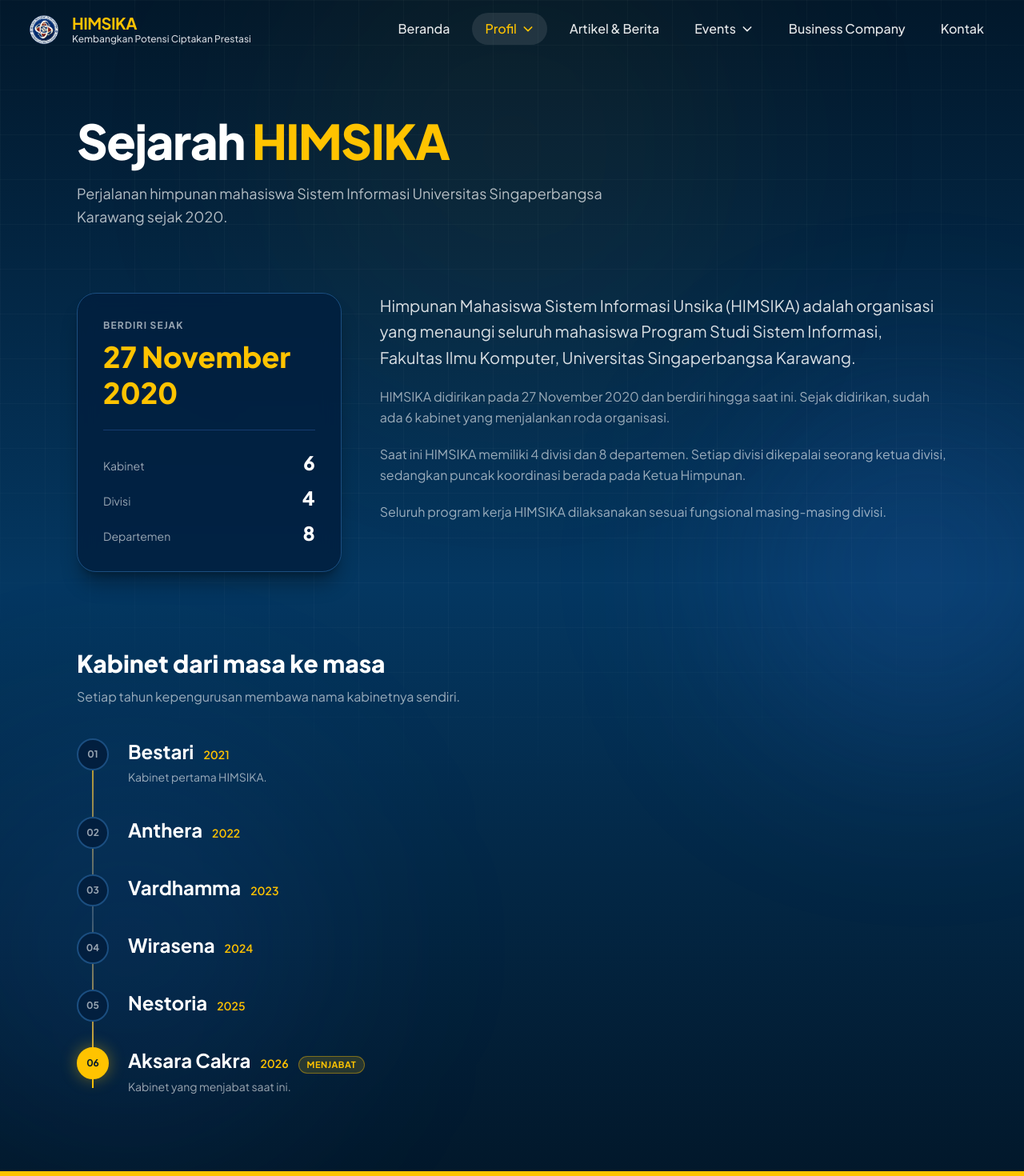
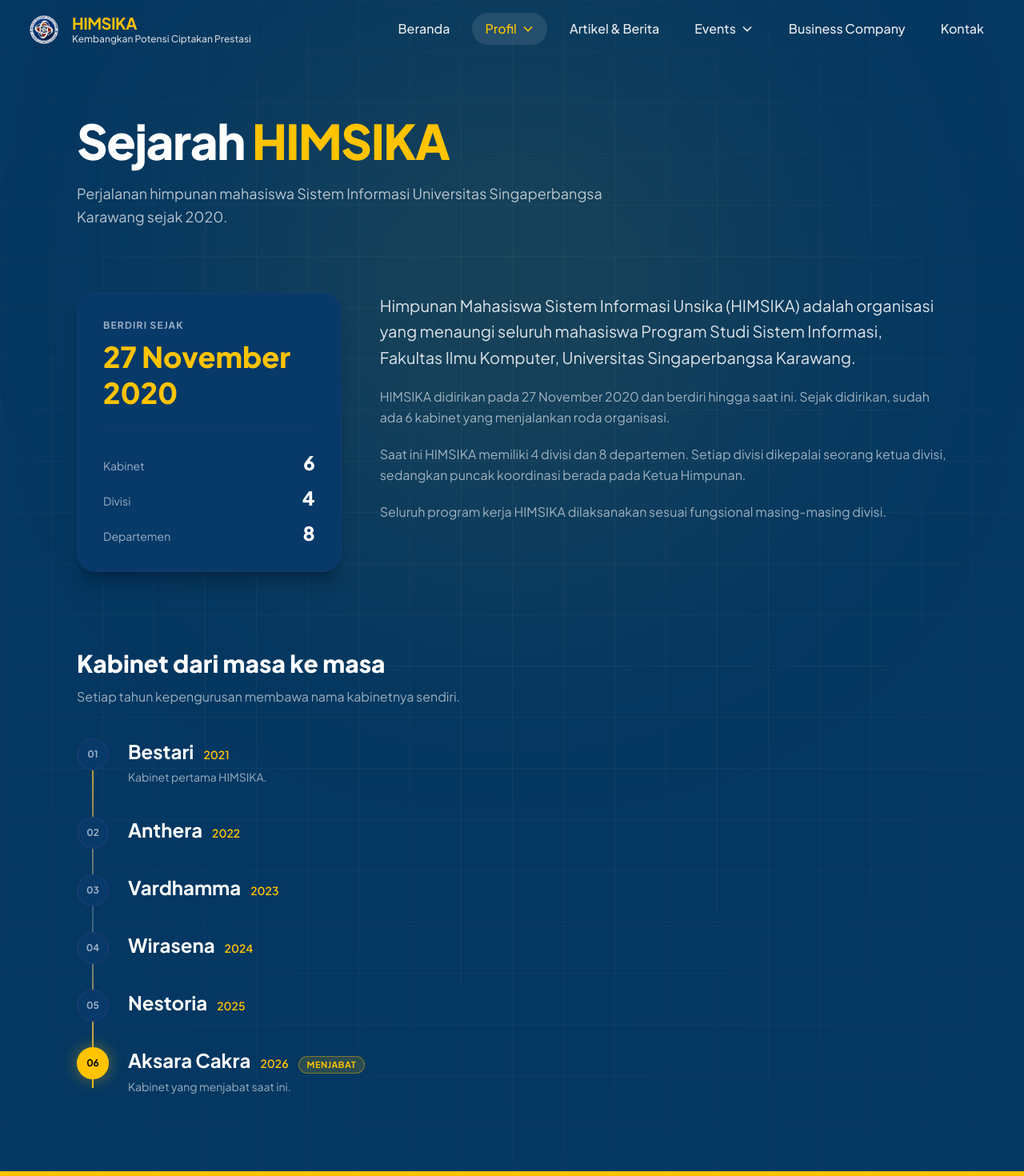
Before and after one commit to faturrahmanxo/himsika, a React (Vite) app: page /sejarah-himsika in a window 1280 px wide. Shown: the top 1470 px of the page at 80% size. Built offline with nearby package versions, Linux system fonts and the light colour scheme.

Commit message:
style: selaraskan palet warna biru dan motif latar halaman struktur, sejarah, visi-misi, dan galeri dengan halaman logo

```diff
--- a/src/pages/profils/Galeri.jsx
+++ b/src/pages/profils/Galeri.jsx
@@ -51,16 +51,11 @@ export default function Galeri() {
   );
 
   return (
-    <div className="min-h-screen bg-linear-to-b from-[#02182b] via-[#043761] to-[#02182b] font-primary text-white pb-24 relative overflow-hidden selection:bg-accent selection:text-[#02182b]">
-      {/* Background Dekorasi Khas HIMSIKA */}
-      <div className="absolute inset-0 pointer-events-none z-0 overflow-hidden">
-        <div className="absolute inset-0 bg-[linear-gradient(to_right,#ffffff07_1px,transparent_1px),linear-gradient(to_bottom,#ffffff07_1px,transparent_1px)] bg-[size:3.5rem_3.5rem] [mask-image:radial-gradient(ellipse_75%_50%_at_50%_20%,#000_70%,transparent_100%)]"></div>
-        <div
-          className="absolute w-[35rem] h-[35rem] rounded-full blur-[140px] bg-accent/10 -top-24 left-1/2 -translate-x-1/2 pointer-events-none animate-pulse"
-          style={{ animationDuration: "8s" }}
-        ></div>
-        <div className="absolute w-[28rem] h-[28rem] rounded-full blur-[120px] bg-info/15 top-1/3 -right-24 pointer-events-none"></div>
-        <div className="absolute w-[30rem] h-[30rem] rounded-full blur-[130px] bg-blue-500/10 bottom-10 -left-20 pointer-events-none"></div>
+    <div className="relative min-h-screen bg-page font-primary text-white pb-24 overflow-x-clip selection:bg-accent selection:text-[#043761]">
+      {/* Background Motif Identitas (Sama dengan halaman Logo) */}
+      <div className="pointer-events-none absolute inset-0 z-0 overflow-hidden" aria-hidden="true">
+        <div className="absolute inset-0 bg-[linear-gradient(to_right,#ffffff0a_1px,transparent_1px),linear-gradient(to_bottom,#ffffff0a_1px,transparent_1px)] bg-[size:4rem_4rem] [mask-image:radial-gradient(ellipse_80%_80%_at_50%_50%,#000_40%,transparent_100%)]"></div>
+        <div className="absolute left-1/2 top-1/4 h-[40rem] w-[40rem] -translate-x-1/2 -translate-y-1/2 rounded-full bg-accent/10 blur-[160px]"></div>
       </div>
 
       <div className="max-w-7xl mx-auto px-4 sm:px-6 lg:px-8 relative z-10">
@@ -91,8 +86,8 @@ export default function Galeri() {
                   onClick={() => setAlbum(a)}
                   className={`px-4 py-2.5 min-h-[44px] text-sm font-semibold rounded-lg border transition-all cursor-pointer ${
                     dipilih
-                      ? "bg-accent border-accent text-[#02182b] font-bold shadow-[0_0_15px_rgba(255,195,0,0.3)]"
-                      : "bg-[#021f3f]/80 backdrop-blur-xs border-[#1b4e80] text-white/70 hover:text-white hover:border-accent/40"
+                      ? "bg-accent border-accent text-accent-foreground font-bold shadow-[0_0_15px_rgba(255,195,0,0.3)]"
+                      : "bg-surface/50 border-border text-white/70 hover:text-white hover:border-accent/40"
                   }`}
                 >
                   {a}
@@ -128,7 +123,7 @@ export default function Galeri() {
                 <button
                   onClick={() => setTerbuka(g)}
                   aria-label={`Perbesar foto ${g.album}`}
-                  className="group relative w-full h-full rounded-2xl overflow-hidden bg-[#021f3f]/90 backdrop-blur-xs border border-[#1b4e80] hover:border-accent/60 transition-all shadow-lg shadow-black/25 cursor-pointer"
+                  className="group relative w-full h-full rounded-2xl overflow-hidden bg-card border border-border hover:border-accent/60 transition-all shadow-md shadow-black/20 cursor-pointer"
                 >
                   <img
                     src={g.foto}
--- a/src/pages/profils/Sejarah.jsx
+++ b/src/pages/profils/Sejarah.jsx
@@ -9,16 +9,11 @@ import { sejarahSingkat, kabinet } from "../../data/profilData";
 // seragam) supaya urutan tahun terbaca sebagai satu garis waktu (RHYTHM 2).
 export default function Sejarah() {
   return (
-    <div className="min-h-screen bg-linear-to-b from-[#02182b] via-[#043761] to-[#02182b] font-primary text-white pb-24 relative overflow-hidden selection:bg-accent selection:text-[#02182b]">
-      {/* Background Dekorasi Khas HIMSIKA */}
-      <div className="absolute inset-0 pointer-events-none z-0 overflow-hidden">
-        <div className="absolute inset-0 bg-[linear-gradient(to_right,#ffffff07_1px,transparent_1px),linear-gradient(to_bottom,#ffffff07_1px,transparent_1px)] bg-[size:3.5rem_3.5rem] [mask-image:radial-gradient(ellipse_75%_50%_at_50%_20%,#000_70%,transparent_100%)]"></div>
-        <div
-          className="absolute w-[35rem] h-[35rem] rounded-full blur-[140px] bg-accent/10 -top-24 left-1/2 -translate-x-1/2 pointer-events-none animate-pulse"
-          style={{ animationDuration: "8s" }}
-        ></div>
-        <div className="absolute w-[28rem] h-[28rem] rounded-full blur-[120px] bg-info/15 top-1/3 -right-24 pointer-events-none"></div>
-        <div className="absolute w-[30rem] h-[30rem] rounded-full blur-[130px] bg-blue-500/10 bottom-10 -left-20 pointer-events-none"></div>
+    <div className="relative min-h-screen bg-page font-primary text-white pb-24 overflow-x-clip selection:bg-accent selection:text-[#043761]">
+      {/* Background Motif Identitas (Sama dengan halaman Logo) */}
+      <div className="pointer-events-none absolute inset-0 z-0 overflow-hidden" aria-hidden="true">
+        <div className="absolute inset-0 bg-[linear-gradient(to_right,#ffffff0a_1px,transparent_1px),linear-gradient(to_bottom,#ffffff0a_1px,transparent_1px)] bg-[size:4rem_4rem] [mask-image:radial-gradient(ellipse_80%_80%_at_50%_50%,#000_40%,transparent_100%)]"></div>
+        <div className="absolute left-1/2 top-1/4 h-[40rem] w-[40rem] -translate-x-1/2 -translate-y-1/2 rounded-full bg-accent/10 blur-[160px]"></div>
       </div>
 
       <div className="max-w-6xl mx-auto px-4 sm:px-6 lg:px-8 relative z-10">
@@ -31,7 +26,7 @@ export default function Sejarah() {
         {/* Ringkasan: tahun berdiri sebagai penanda besar, paragraf di sebelahnya */}
         <section className="grid lg:grid-cols-12 gap-8 lg:gap-12 items-start">
           <Reveal className="lg:col-span-4">
-            <div className="rounded-3xl bg-[#021f3f]/85 backdrop-blur-md border border-[#1b4e80] hover:border-accent/50 p-8 shadow-xl shadow-black/30 transition-all">
+            <div className="rounded-3xl bg-card border border-border hover:border-accent/50 p-8 shadow-xl shadow-black/20 transition-all">
               <p className="text-xs font-bold tracking-widest uppercase text-white/60">
                 Berdiri sejak
               </p>
@@ -95,12 +90,12 @@ export default function Sejarah() {
                     className={`absolute left-0 top-0 flex items-center justify-center w-8 h-8 sm:w-10 sm:h-10 rounded-full border-2 transition-all ${
                       isAktif
                         ? "bg-accent border-accent shadow-[0_0_20px_rgba(255,195,0,0.4)]"
-                        : "bg-[#021f3f] border-[#1b4e80]"
+                        : "bg-card border-border"
                     }`}
                   >
                     <span
                       className={`text-xs font-bold ${
-                        isAktif ? "text-[#02182b]" : "text-white/60"
+                        isAktif ? "text-accent-foreground" : "text-white/60"
                       }`}
                     >
                       {String(i + 1).padStart(2, "0")}
--- a/src/pages/profils/StrukturOrganisasi.jsx
+++ b/src/pages/profils/StrukturOrganisasi.jsx
@@ -112,16 +112,11 @@ export default function StrukturOrganisasi() {
   };
 
   return (
-    <div className="min-h-screen bg-linear-to-b from-[#02182b] via-[#043761] to-[#02182b] font-primary text-white pb-24 relative overflow-hidden selection:bg-accent selection:text-[#02182b]">
-      {/* Background Dekorasi Khas HIMSIKA */}
-      <div className="absolute inset-0 pointer-events-none z-0 overflow-hidden">
-        <div className="absolute inset-0 bg-[linear-gradient(to_right,#ffffff07_1px,transparent_1px),linear-gradient(to_bottom,#ffffff07_1px,transparent_1px)] bg-[size:3.5rem_3.5rem] [mask-image:radial-gradient(ellipse_75%_50%_at_50%_20%,#000_70%,transparent_100%)]"></div>
-        <div
-          className="absolute w-[35rem] h-[35rem] rounded-full blur-[140px] bg-accent/10 -top-24 left-1/2 -translate-x-1/2 pointer-events-none animate-pulse"
-          style={{ animationDuration: "8s" }}
-        ></div>
-        <div className="absolute w-[28rem] h-[28rem] rounded-full blur-[120px] bg-info/15 top-1/3 -right-24 pointer-events-none"></div>
-        <div className="absolute w-[30rem] h-[30rem] rounded-full blur-[130px] bg-blue-500/10 bottom-10 -left-20 pointer-events-none"></div>
+    <div className="relative min-h-screen bg-page font-primary text-white pb-24 overflow-x-clip selection:bg-accent selection:text-[#043761]">
+      {/* Background Motif Identitas (Sama dengan halaman Logo) */}
+      <div className="pointer-events-none absolute inset-0 z-0 overflow-hidden" aria-hidden="true">
+        <div className="absolute inset-0 bg-[linear-gradient(to_right,#ffffff0a_1px,transparent_1px),linear-gradient(to_bottom,#ffffff0a_1px,transparent_1px)] bg-[size:4rem_4rem] [mask-image:radial-gradient(ellipse_80%_80%_at_50%_50%,#000_40%,transparent_100%)]"></div>
+        <div className="absolute left-1/2 top-1/4 h-[40rem] w-[40rem] -translate-x-1/2 -translate-y-1/2 rounded-full bg-accent/10 blur-[160px]"></div>
       </div>
 
       <div className="max-w-7xl mx-auto px-4 sm:px-6 lg:px-8 relative z-10">
@@ -153,7 +148,7 @@ export default function StrukturOrganisasi() {
                   className={`px-4 py-2.5 min-h-[44px] text-sm font-semibold rounded-lg border transition-all cursor-pointer ${
                     dipilih
                       ? "bg-accent border-accent text-accent-foreground font-bold shadow-[0_0_15px_rgba(255,195,0,0.3)]"
-                      : "bg-[#021f3f]/80 backdrop-blur-xs border-[#1b4e80] text-white/70 hover:text-white hover:border-accent/40"
+                      : "bg-surface/50 border-border text-white/70 hover:text-white hover:border-accent/40"
                   }`}
                 >
                   {k.label}
@@ -184,7 +179,7 @@ export default function StrukturOrganisasi() {
               <Reveal key={p.nama} delay={Math.min(i * 0.03, 0.3)}>
                 <figure
                   onClick={() => setSelectedMember(p)}
-                  className="group h-full rounded-2xl overflow-hidden bg-[#021f3f]/90 backdrop-blur-xs border border-[#1b4e80] hover:border-accent/60 hover:-translate-y-1 transition-all duration-300 cursor-pointer text-left flex flex-col shadow-lg shadow-black/25"
+                  className="group h-full rounded-2xl overflow-hidden bg-card border border-border hover:border-accent/60 hover:-translate-y-1 transition-all duration-300 cursor-pointer text-left flex flex-col shadow-lg shadow-black/25"
                 >
                   <div className="aspect-[4/5] overflow-hidden bg-surface relative">
                     <img
```
Also changed, not shown: src/pages/profils/VisiMisi.jsx (+8 -13 lines).
